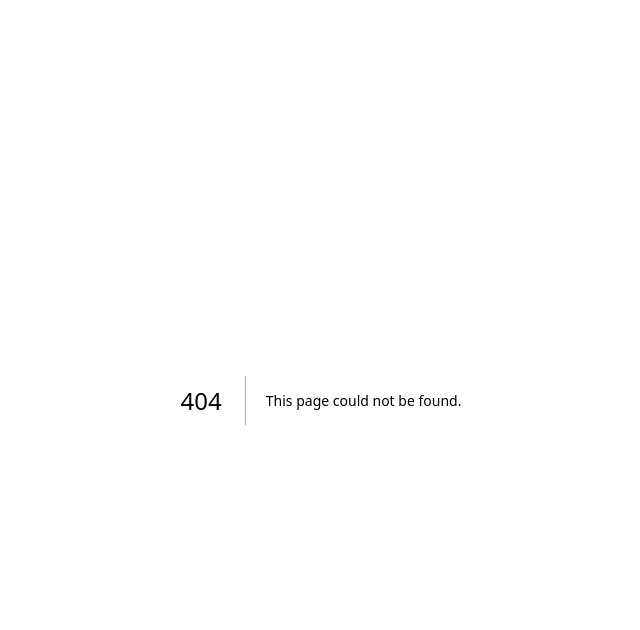
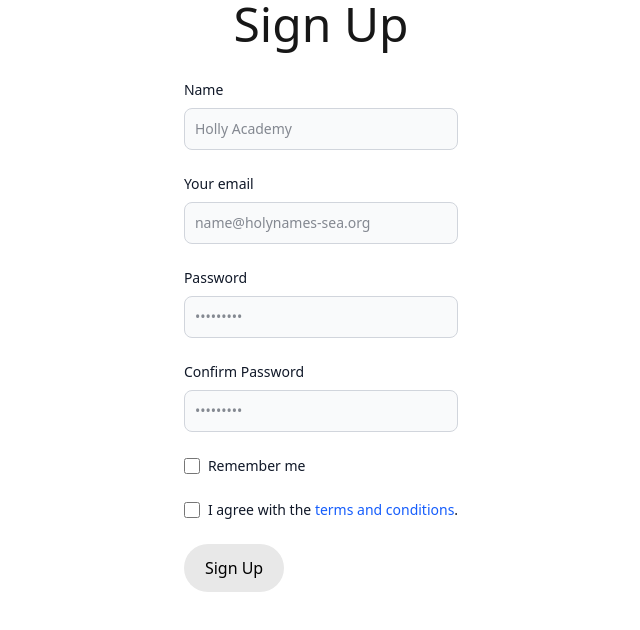
Before and after one commit to HolyNamesAcademy/Projects-II-25-26, a Next.js app in the folder frontend/: page /signup in a window 1280 px wide. Before the commit this address had no page. Shown: the top 630 px of the page, without its empty margins (319-959 px from the left). Built offline with nearby package versions, Linux system fonts and the light colour scheme.

Commit message:
Added signup page

```diff
--- a/frontend/src/app/login/page.tsx
+++ b/frontend/src/app/login/page.tsx
@@ -1,11 +1,19 @@
 "use client";
+import {useState} from "react";
 import PrimaryButton from "@/components/primaryButton";
 import TextInput from "@/components/textInput";
-const login = () => {
-  //login logic here
-  console.log("Logging in..." );
-};
+
 export default function Login() {
+  const [email,setEmail] = useState("");
+  const[password, setPassword] = useState("");
+  const[rememberMe, setRememberMe] = useState(false);
+  const login = () => {
+    //login logic here
+    console.log("Logging in..." );
+    console.log("Email:", email);
+    console.log("Password:", password);
+    console.log("Remember Me:", rememberMe);
+  };
   return (
     <div>
       <main className="flex flex-col gap-[32px] row-start-2 items-center">
@@ -15,8 +23,8 @@ export default function Login() {
 
         <form>
     <div className="grid gap-6 mb-6 md:grid-cols-2">
-        <TextInput label="Your email" type="email" placeholder="name@holynames-sea.org" required />
-        <TextInput label="Password" type="password" placeholder="•••••••••" required />
+        <TextInput label="Your email" type="email" placeholder="name@holynames-sea.org" required value={email} onChange = {(e) => setEmail(e.target.value)}/>
+        <TextInput label="Password" type="password" placeholder="•••••••••" required value={password} onChange = {(e) => setPassword(e.target.value)}/>
 
     </div>
     {/* <div className="flex items-start mb-6">
@@ -27,7 +35,7 @@ export default function Login() {
     </div> */}
     <div className="flex items-start mb-6">
     <div className="flex items-center h-5">
-      <input id="remember" type="checkbox" className="w-4 h-4 border border-gray-300 rounded-sm bg-gray-50 focus:ring-3 focus:ring-blue-300 dark:bg-gray-700 dark:border-gray-600 dark:focus:ring-blue-600 dark:ring-offset-gray-800" />
+      <input id="remember" type="checkbox" className="w-4 h-4 border border-gray-300 rounded-sm bg-gray-50 focus:ring-3 focus:ring-blue-300 dark:bg-gray-700 dark:border-gray-600 dark:focus:ring-blue-600 dark:ring-offset-gray-800" checked={rememberMe} onChange ={(e) => setRememberMe(e.target.checked)}/>
       </div>
       <label htmlFor="remember" className="ms-2 text-sm font-medium text-gray-900 dark:text-gray-300">Remember me</label>
     </div>
--- /dev/null
+++ b/frontend/src/app/signup/page.tsx
@@ -0,0 +1,56 @@
+"use client";
+import {useState} from "react";
+import PrimaryButton from "@/components/primaryButton";
+import TextInput from "@/components/textInput";
+
+export default function Signup() {
+  const [email,setEmail] = useState("");
+  const [name,setName] = useState("");
+  const[password, setPassword] = useState("");
+  const[rememberMe, setRememberMe] = useState(false);
+  const login = () => {
+    //login logic here
+    console.log("Signing up..." );
+    console.log("Name:", name);
+    console.log("Email:", email);
+    console.log("Password:", password);
+    console.log("Remember Me:", rememberMe);
+  };
+  return (
+    <div>
+      <main className="flex flex-col gap-[32px] row-start-2 items-center">
+        <h1 className="text-5xl">
+          Sign Up
+        </h1>
+
+        <form>
+    <div className="grid gap-6 mb-6 md:grid-cols-1">
+        <TextInput label="Name" type="name" placeholder="Holly Academy" required value={name} onChange = {(e) => setName(e.target.value)}/>
+        <TextInput label="Your email" type="email" placeholder="name@holynames-sea.org" required value={email} onChange = {(e) => setEmail(e.target.value)}/>
+        <TextInput label="Password" type="password" placeholder="•••••••••" required value={password} onChange = {(e) => setPassword(e.target.value)}/>
+        <TextInput label="Confirm Password" type="password" placeholder="•••••••••" required value={password} onChange = {(e) => setPassword(e.target.value)}/>
+
+    </div>
+
+    <div className="flex items-start mb-6">
+    <div className="flex items-center h-5">
+      <input id="remember" type="checkbox" className="w-4 h-4 border border-gray-300 rounded-sm bg-gray-50 focus:ring-3 focus:ring-blue-300 dark:bg-gray-700 dark:border-gray-600 dark:focus:ring-blue-600 dark:ring-offset-gray-800" />
+      </div>
+      <label htmlFor="remember" className="ms-2 text-sm font-medium text-gray-900 dark:text-gray-300">Remember me</label>
+    </div>
+    { <div className="flex items-start mb-6">
+        <div className="flex items-center h-5">
+        <input id="remember" type="checkbox" value="" className="w-4 h-4 border border-gray-300 rounded-sm bg-gray-50 focus:ring-3 focus:ring-blue-300 dark:bg-gray-700 dark:border-gray-600 dark:focus:ring-blue-600 dark:ring-offset-gray-800" required />
+        </div>
+        <label htmlFor="remember" className="ms-2 text-sm font-medium text-gray-900 dark:text-gray-300">I agree with the <a href="#" className="text-blue-600 hover:underline dark:text-blue-500">terms and conditions</a>.</label>
+    </div> }
+    <PrimaryButton text="Sign Up" type="button" onClick = {login} />
+
+</form>
+
+      </main>
+      <footer className="row-start-3 flex gap-[24px] flex-wrap items-center justify-center">
+      </footer>
+    </div>
+  );
+}
--- a/frontend/src/components/textInput.tsx
+++ b/frontend/src/components/textInput.tsx
@@ -1,8 +1,13 @@
-export default function TextInput({ label, type, placeholder, required }: { label: string, type: string, placeholder: string, required?: boolean }) {
+export default function TextInput({ label, type, placeholder, required, value, onChange }: { label: string, type: string, placeholder: string, required?: boolean, value?: string, onChange?: (e: React.ChangeEvent<HTMLInputElement>) => void }) {
   return (
     <div>
             <label htmlFor={label} className="block mb-2 text-sm font-medium text-gray-900 dark:text-white">{label}</label>
-            <input type={type} id={label} className="bg-gray-50 border border-gray-300 text-gray-900 text-sm rounded-lg focus:ring-blue-500 focus:border-blue-500 block w-full p-2.5 dark:bg-gray-700 dark:border-gray-600 dark:placeholder-gray-400 dark:text-white dark:focus:ring-blue-500 dark:focus:border-blue-500" placeholder={label} required = {required} />
+            <input type={type} id={label} className="bg-gray-50 border border-gray-300 text-gray-900 text-sm rounded-lg focus:ring-blue-500 focus:border-blue-500 block w-full p-2.5 dark:bg-gray-700 dark:border-gray-600 dark:placeholder-gray-400 dark:text-white dark:focus:ring-blue-500 dark:focus:border-blue-500"
+            placeholder={placeholder}
+            required = {required}
+            value={value}
+            onChange={onChange} />
+
         </div>
   )
 }
```
